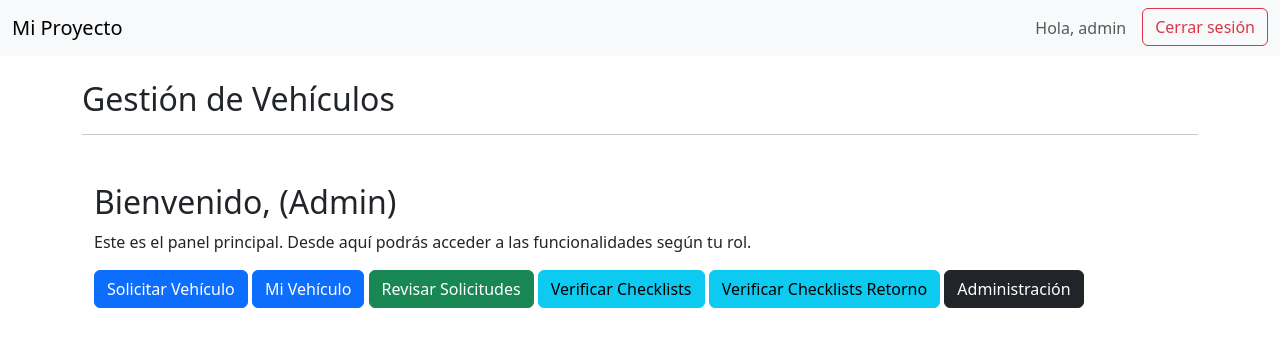
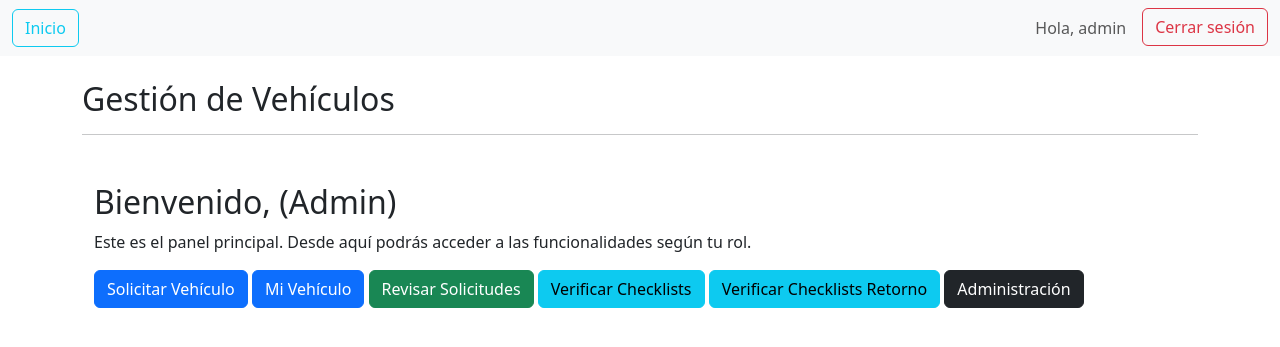
Before and after one commit to HectorFlor/vehiculo_project, a Django app: page / in a window 1280 px wide. Shown: the top 347 px of the page. Run offline with Django 5.2, Linux system fonts and the light colour scheme; a user stored in the database is signed in.

Commit message:
Update base.html

```diff
--- a/vehiculos/templates/base.html
+++ b/vehiculos/templates/base.html
@@ -7,7 +7,7 @@
 <body>
     <nav class="navbar navbar-expand-lg navbar-light bg-light">
         <div class="container-fluid">
-            <a class="navbar-brand" href="/">Mi Proyecto</a>
+            <a class="btn btn-outline-info" href="/">Inicio</a>
 
             <div class="d-flex">
             {% if user.is_authenticated %}
```
